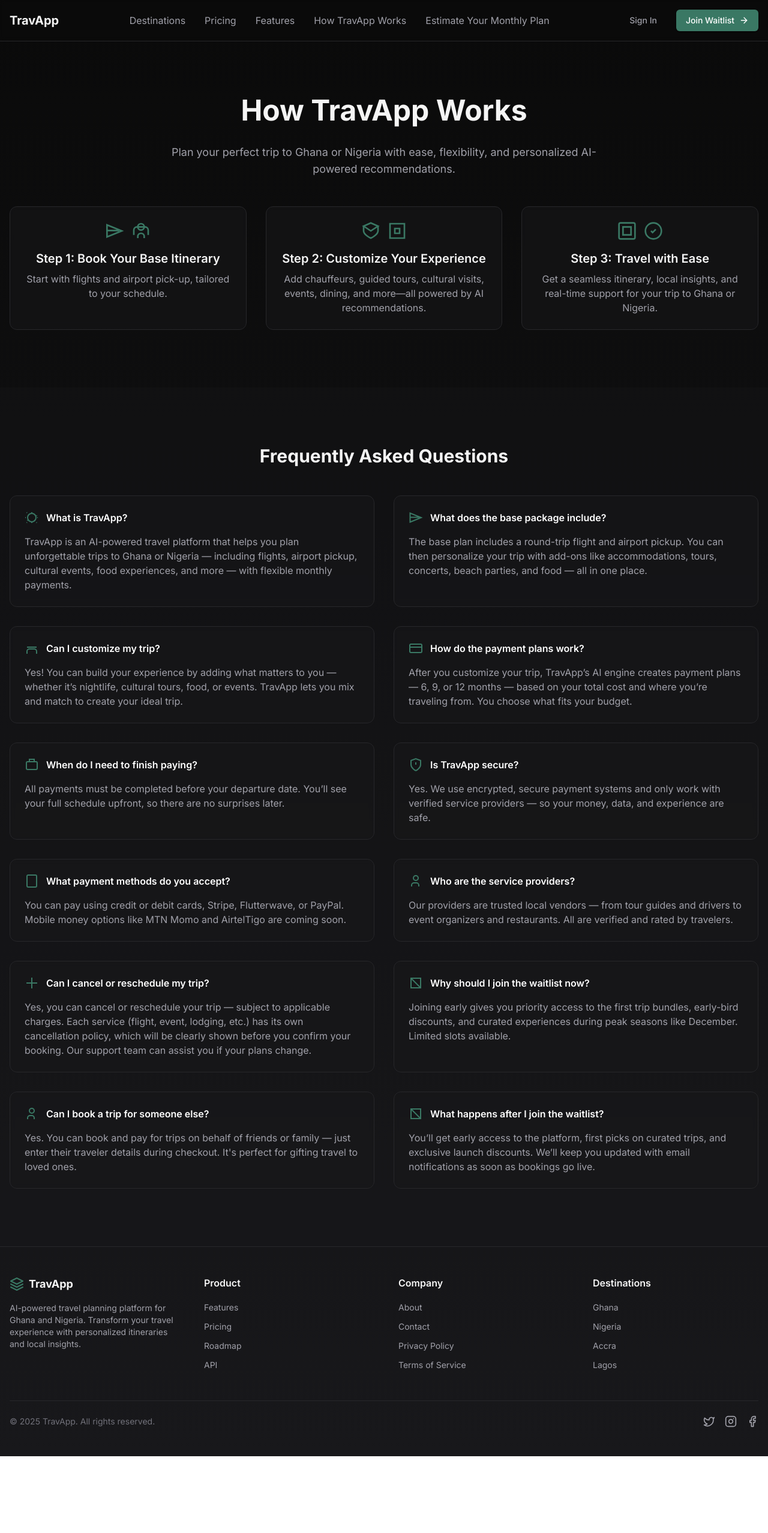
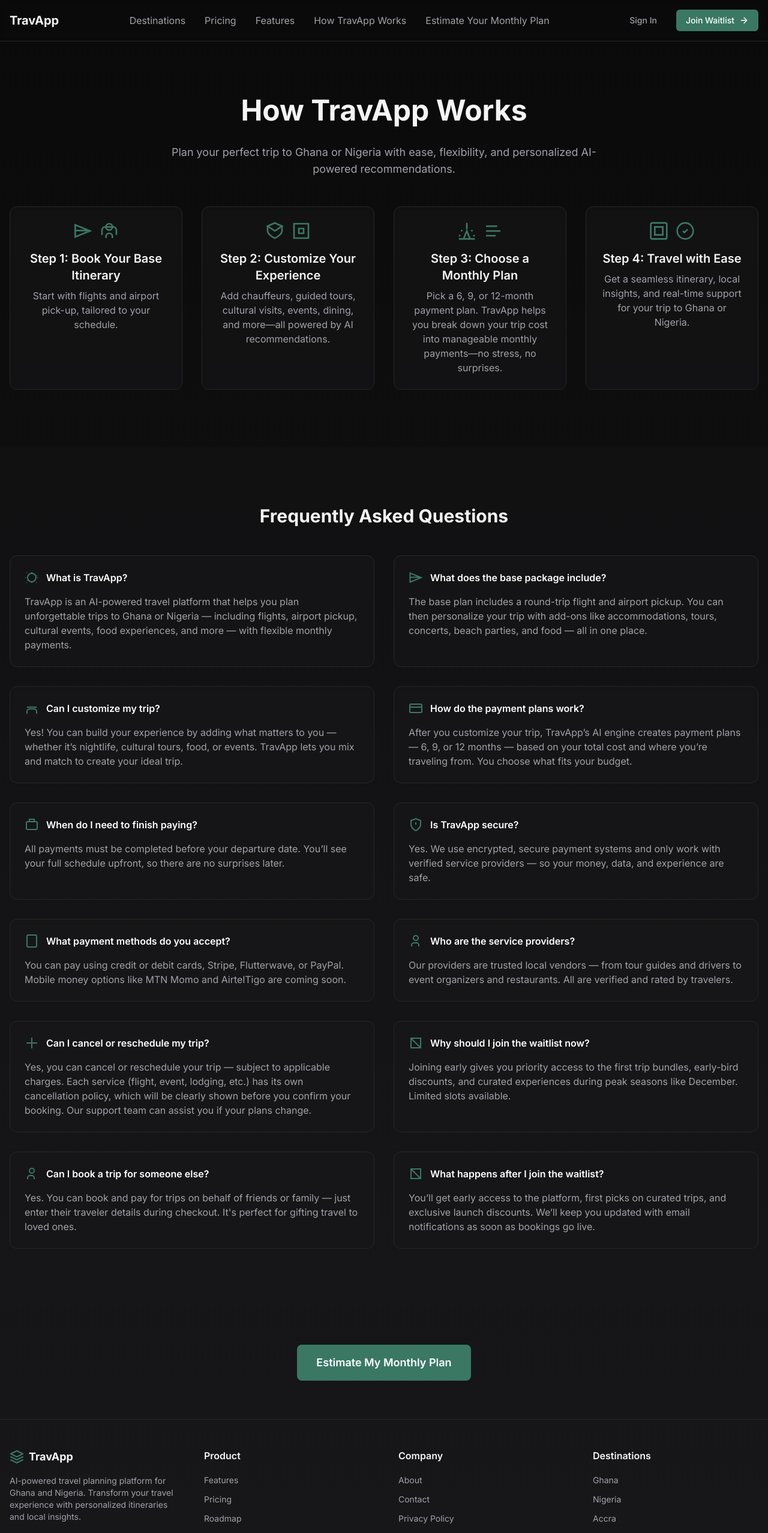
Before and after one commit to IsaacAhor/TravApp, a Next.js app: page /how-it-works in a window 1280 px wide. Shown: the top 2556 px of the page at 60% size. Before the commit the page ends 2428 px from the top, so only its background shows below. Built offline with nearby package versions, Linux system fonts and the light colour scheme.

Commit message:
The trip plan is now saved to localStorage when locked, automatically loaded on return with a welcome message, and can be cleared with a "Start Over" button.

```diff
--- a/src/app/how-it-works/page.tsx
+++ b/src/app/how-it-works/page.tsx
@@ -13,7 +13,7 @@
             Plan your perfect trip to Ghana or Nigeria with ease, flexibility, and personalized AI-powered recommendations.
           </p>
 
-          <div className="grid grid-cols-1 md:grid-cols-3 gap-8">
+          <div className="grid grid-cols-1 md:grid-cols-4 gap-8">
             <div className="bg-zinc-900/50 backdrop-blur-sm border border-zinc-800 rounded-xl p-6 text-center">
               <div className="flex justify-center gap-3 mb-4">
                 <svg xmlns="http://www.w3.org/2000/svg" className="w-8 h-8 text-primary" fill="none" viewBox="0 0 24 24" stroke="currentColor" strokeWidth="2">
@@ -51,6 +51,29 @@
             <div className="bg-zinc-900/50 backdrop-blur-sm border border-zinc-800 rounded-xl p-6 text-center">
               <div className="flex justify-center gap-3 mb-4">
                 <svg xmlns="http://www.w3.org/2000/svg" className="w-8 h-8 text-primary" fill="none" viewBox="0 0 24 24" stroke="currentColor" strokeWidth="2">
+                  <path d="M12 2v8" />
+                  <path d="m4.93 10.93 1.41 1.41" />
+                  <path d="M2 18h2" />
+                  <path d="M20 18h2" />
+                  <path d="m19.07 10.93-1.41 1.41" />
+                  <path d="M22 22H2" />
+                  <path d="m8 22 4-10 4 10" />
+                </svg>
+                <svg xmlns="http://www.w3.org/2000/svg" className="w-8 h-8 text-primary" fill="none" viewBox="0 0 24 24" stroke="currentColor" strokeWidth="2">
+                  <path d="M17 6.1H3" />
+                  <path d="M21 12.1H3" />
+                  <path d="M15.1 18H3" />
+                </svg>
+              </div>
+              <h3 className="text-xl font-semibold mb-2">Step 3: Choose a Monthly Plan</h3>
+              <p className="text-zinc-400">
+                Pick a 6, 9, or 12-month payment plan. TravApp helps you break down your trip cost into manageable monthly payments—no stress, no surprises.
+              </p>
+            </div>
+
+            <div className="bg-zinc-900/50 backdrop-blur-sm border border-zinc-800 rounded-xl p-6 text-center">
+              <div className="flex justify-center gap-3 mb-4">
+                <svg xmlns="http://www.w3.org/2000/svg" className="w-8 h-8 text-primary" fill="none" viewBox="0 0 24 24" stroke="currentColor" strokeWidth="2">
                   <rect x="2" y="2" width="20" height="20" rx="2" ry="2" />
                   <path d="M7 7h10v10H7z" />
                 </svg>
@@ -59,7 +82,7 @@
                   <circle cx="12" cy="12" r="10" />
                 </svg>
               </div>
-              <h3 className="text-xl font-semibold mb-2">Step 3: Travel with Ease</h3>
+              <h3 className="text-xl font-semibold mb-2">Step 4: Travel with Ease</h3>
               <p className="text-zinc-400">
                 Get a seamless itinerary, local insights, and real-time support for your trip to Ghana or Nigeria.
               </p>
@@ -195,6 +218,16 @@
         </div>
       </section>
 
+      <section className="py-16 px-4">
+        <div className="max-w-7xl mx-auto text-center">
+          <a href="/tripestimate">
+            <button className="px-8 py-4 rounded-lg bg-primary hover:bg-primary/80 text-white font-semibold text-lg transition w-full md:w-auto">
+              Estimate My Monthly Plan
+            </button>
+          </a>
+        </div>
+      </section>
+
       <Footer />
     </main>
   );
--- a/src/app/page.tsx
+++ b/src/app/page.tsx
@@ -36,10 +36,12 @@
                 placeholder="Enter your email"
                 className="bg-zinc-800/50 border-0 focus-visible:ring-primary"
               />
-              <Button className="bg-primary hover:bg-primary/80 text-white">
-                Join Waitlist
-                <ArrowRight className="w-4 h-4 ml-2" />
-              </Button>
+              <a href="/tripestimate">
+                <Button className="bg-primary hover:bg-primary/80 text-white">
+                  Join Waitlist
+                  <ArrowRight className="w-4 h-4 ml-2" />
+                </Button>
+              </a>
             </div>
             <p className="text-zinc-500 text-sm text-center mt-2">
               Join 1,000+ travelers on the waitlist!
--- a/src/components/TripSummary.tsx
+++ b/src/components/TripSummary.tsx
@@ -19,6 +19,21 @@
 }: TripSummaryProps) {
   const [months, setMonths] = useState(12);
   const [showConfirm, setShowConfirm] = useState(false);
+
+  // Load saved trip on mount
+  const [loaded, setLoaded] = useState(false);
+  const [message, setMessage] = useState("");
+
+  if (!loaded && typeof window !== "undefined") {
+    const saved = localStorage.getItem("tripPlan");
+    if (saved) {
+      const data = JSON.parse(saved);
+      setMonths(data.months || 12);
+      setShowConfirm(true);
+      setMessage("Welcome back! We've preloaded your trip plan.");
+    }
+    setLoaded(true);
+  }
 
   const pickupFee = 0;
   const subtotalPerTraveler = flightCost + pickupFee + addonsCost;
@@ -71,7 +86,17 @@
           </div>
 
           <button
-            onClick={() => setShowConfirm(true)}
+            onClick={() => {
+              const tripData = {
+                flightCost,
+                addonsCost,
+                selectedAddons,
+                travelers,
+                months,
+              };
+              localStorage.setItem("tripPlan", JSON.stringify(tripData));
+              setShowConfirm(true);
+            }}
             className="w-full py-3 rounded-md bg-primary hover:bg-primary/80 text-white font-semibold transition"
           >
             Lock My Plan
@@ -85,10 +110,22 @@
 
       {showConfirm && (
         <div className="space-y-6">
+          {message && (
+            <p className="text-green-500 font-semibold">{message}</p>
+          )}
           <h2 className="text-2xl font-bold mb-4">Your Trip Plan is Locked!</h2>
           <p className="text-green-500 font-semibold mb-4">
             We’ll notify you as soon as booking is open.
           </p>
+          <button
+            onClick={() => {
+              localStorage.removeItem("tripPlan");
+              window.location.reload();
+            }}
+            className="px-4 py-2 rounded-md border border-zinc-700 bg-zinc-800/50 hover:bg-primary hover:text-white transition"
+          >
+            Start Over
+          </button>
 
           <div className="space-y-3">
             <div className="flex justify-between">
--- a/src/components/layout/header.tsx
+++ b/src/components/layout/header.tsx
@@ -33,7 +33,7 @@
           <Button variant="link" className="text-zinc-400 hover:text-primary transition-colors hidden md:inline-flex">
             Sign In
           </Button>
-          <Link href="/" className="flex">
+          <Link href="/tripestimate" className="flex">
             <Button className="bg-primary hover:bg-primary/80 text-white flex items-center gap-2 w-full">
               Join Waitlist
               <ArrowRight className="w-4 h-4" />
```
Also changed, not shown: 1 other file (tests, documents, lock files or other folders).
